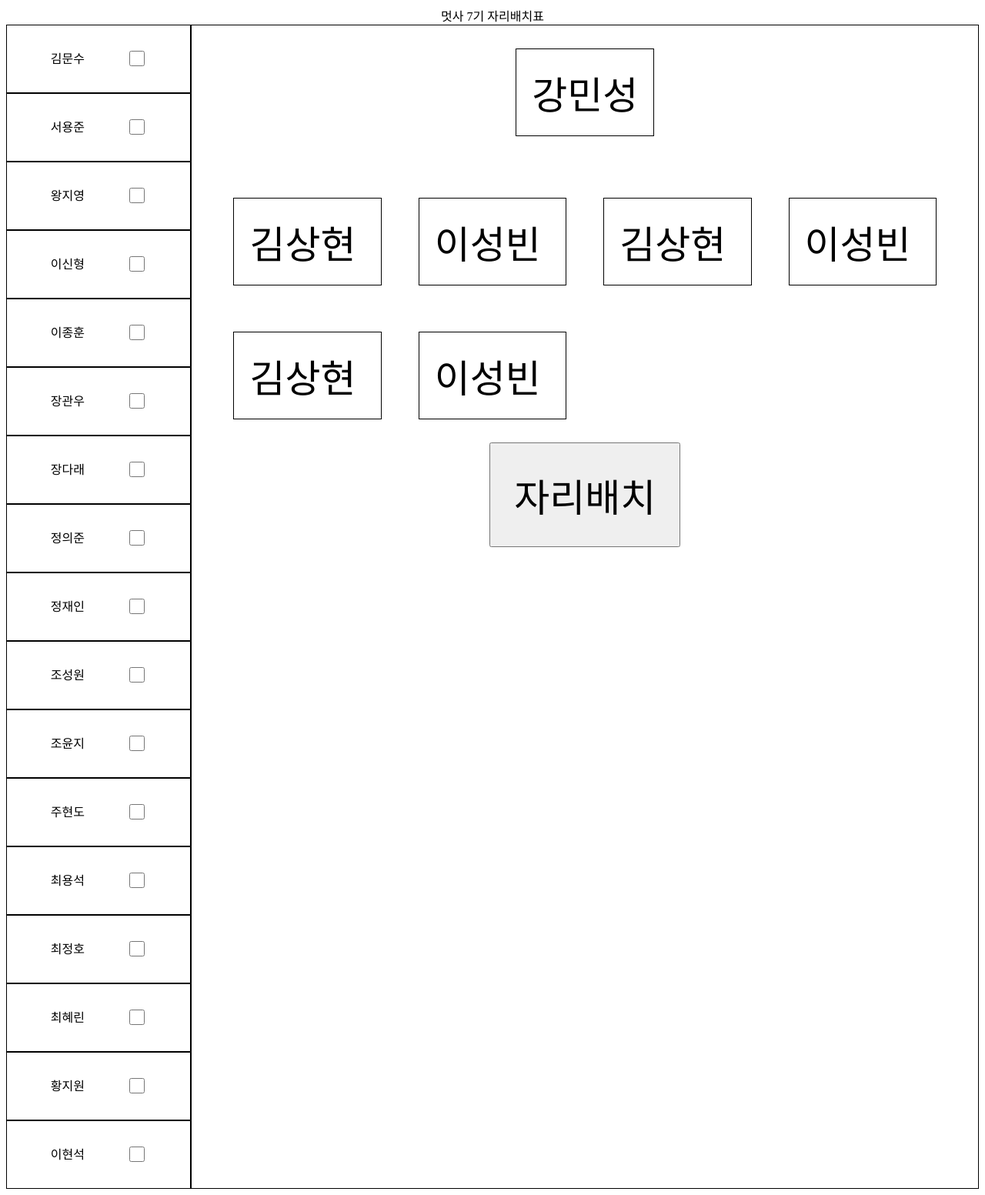
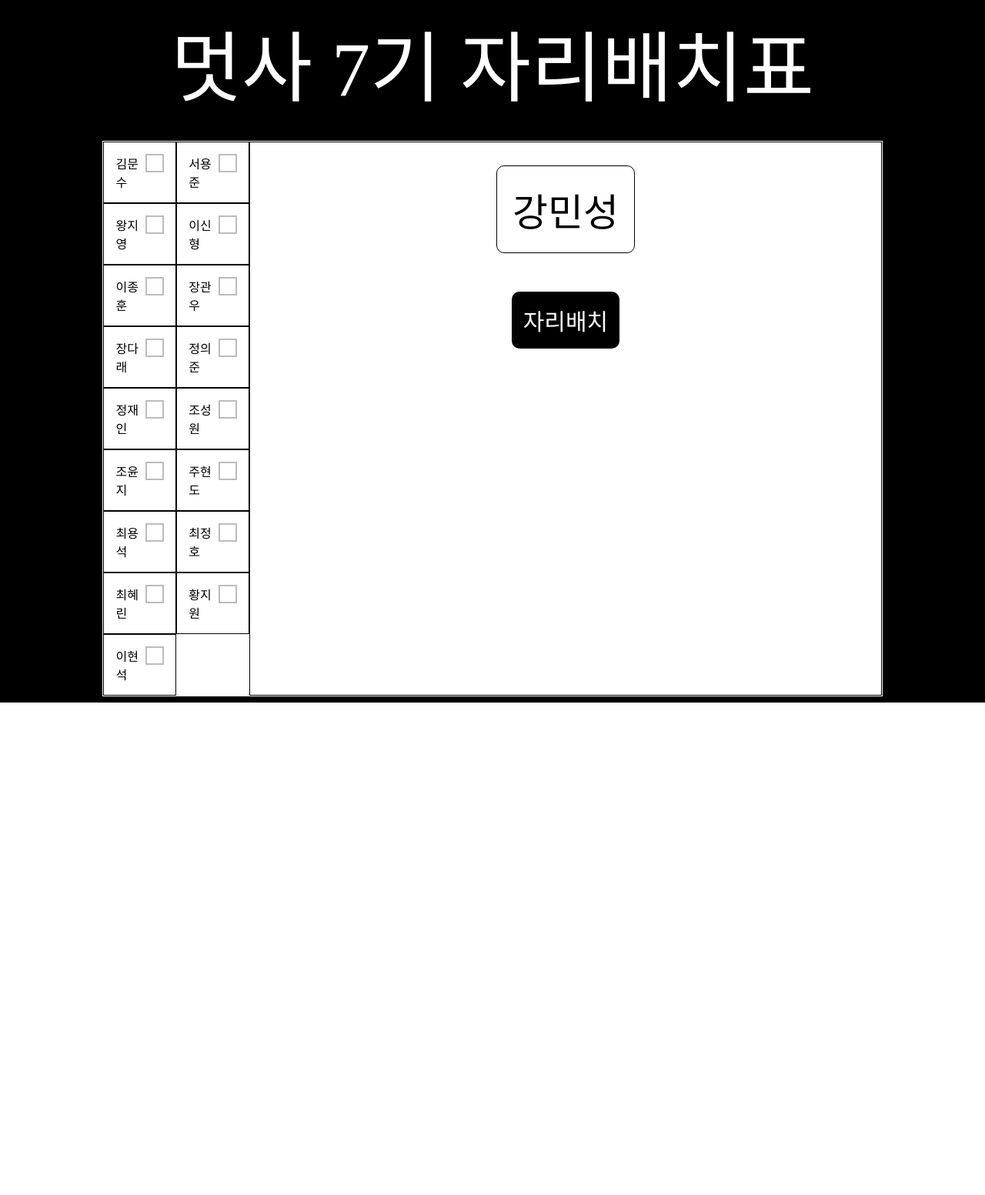
Before and after one commit to arkss/likelion_random_seat, a Django app: page /core/ in a window 1280 px wide. Shown: the whole page at 77% size. After the commit the page ends 913 px from the top, so only its background shows below. Run offline with Django 3.2, Linux system fonts and the light colour scheme; data comes from the database, SQL or seed files in the repository; both versions use the stored data as it was after the commit; some web fonts are replaced.

Commit message:
자리배치 프로그램 완성

```diff
--- a/seat/core/templates/core/main.html
+++ b/seat/core/templates/core/main.html
@@ -7,10 +7,25 @@
     <meta http-equiv="X-UA-Compatible" content="ie=edge">
     <title>Document</title>
     <style>
+        @font-face {
+            font-family: 'yg-jalnan';
+            src: url('https://cdn.jsdelivr.net/gh/projectnoonnu/noonfonts_four@1.2/JalnanOTF00.woff') format('woff');
+            font-weight: normal;
+            font-style: normal;
+        }
+
+        @font-face {
+            font-family: 'KimNamyun';
+            src: url('https://cdn.jsdelivr.net/gh/projectnoonnu/noonfonts_one@1.0/KimNamyun.woff') format('woff');
+            font-weight: normal;
+            font-style: normal;
+        }
+
         body {
             display: flex;
             justify-content: center;
             align-items: center;
+            background: black;
 
         }
 
@@ -19,13 +34,21 @@
         }
 
         .title {
+            font-family: 'yg-jalnan';
             text-align: center;
+            font-size: 100px;
+            margin-bottom: 30px;
+            color: white;
         }
 
         .content {
             display: flex;
-            width: 100%;
+            width: 80%;
+            margin: 0 auto;
             column-count: 2;
+            background: white;
+            border: 1px solid white;
+
         }
 
         .left_content {
@@ -38,16 +61,45 @@
             padding: 30px;
         }
 
+        .par_list {
+            border-collapse: collapse;
+            display: flex;
+            flex-wrap: wrap;
+        }
+
         .par {
             border: 1px solid black;
-            padding: 30px;
+            border-collapse: collapse;
+            padding: 15px;
             display: flex;
             justify-content: space-around;
+            width: 50%;
+            box-sizing: border-box;
+            font-family: 'KimNamyun';
+
         }
 
+        .par:hover {
+            background: #e2dddd;
+        }
+
+        .par_check_container {}
+
         .par_check {
+            display: none;
+        }
+
+        input[class="par_check"]+label {
+            position: relative;
+            display: inline-block;
             width: 20px;
             height: 20px;
+            border: 2px solid #bcbcbc;
+            cursor: pointer;
+        }
+
+        input[class="par_check"]:checked+label {
+            background-color: #666666;
         }
 
         .teacher_seat_container {
@@ -55,6 +107,12 @@
             justify-content: center;
             margin-bottom: 50px;
 
+        }
+
+        .seat {
+            border-radius: 10px;
+            text-align: center;
+            font-family: 'KimNamyun';
         }
 
         .teacher_seat {
@@ -86,9 +144,19 @@
         }
 
         .random_btn {
+            font-size: 30px;
 
-            padding: 30px;
-            font-size: 50px;
+            background-color: black;
+            border: none;
+            color: white;
+            padding: 15px;
+            text-align: center;
+            text-decoration: none;
+            display: inline-block;
+            cursor: pointer;
+            border-radius: 10px;
+            font-family: 'KimNamyun';
+
         }
     </style>
 </head>
@@ -108,40 +176,29 @@
                                 {{lion.name}}
                             </div>
                             <div class="par_check_container">
-                                <input class="par_check" name="{{lion.name}}" type="checkbox">
+                                <input class="par_check" id="{{lion.id}}" name="{{lion.name}}" type="checkbox">
+                                <label for="{{lion.id}}"></label>
                             </div>
 
                         </div>
 
                         {% endfor %}
+
+
                     </div>
                 </div>
                 <div class="right_content">
                     <div class="teacher_seat_container">
-                        <div class="teacher_seat">
+                        <div class="teacher_seat seat">
                             강민성
                         </div>
-
                     </div>
                     <div class="student_seat_container">
-                        <div class="student_seat">
-                            김상현
+                        {% for par_lion in par_lions %}
+                        <div class="student_seat seat">
+                            {{par_lion.name}}
                         </div>
-                        <div class="student_seat">
-                            이성빈
-                        </div>
-                        <div class="student_seat">
-                            김상현
-                        </div>
-                        <div class="student_seat">
-                            이성빈
-                        </div>
-                        <div class="student_seat">
-                            김상현
-                        </div>
-                        <div class="student_seat">
-                            이성빈
-                        </div>
+                        {% endfor %}
                     </div>
                     <div class="random_btn_container">
                         <input class="random_btn" type="submit" value="자리배치">
--- a/seat/core/views.py
+++ b/seat/core/views.py
@@ -1,16 +1,16 @@
 from django.shortcuts import render, redirect
 from .models import Babylion
-import random
 
 def main(request):
     lions = Babylion.objects.all()
+    par_lions=Babylion.objects.filter(part=True).order_by('?')
+
     context = {
         'lions':lions,
+        'par_lions':par_lions,
     }
 
     return render(request, 'core/main.html', context)
-
-
 
 def random(request):
     lions = Babylion.objects.all()
@@ -24,11 +24,4 @@
             else:
                 lion.part = False
                 lion.save()
-
-        par_lion=Babylion.objects.filter(part="True").order_by('?')
-        print(par_lion)
-
-        # for i in par_lion:
-        #     print(i,"@@")
-
     return redirect('main')
```
Also changed, not shown: seat/db.sqlite3, 1 other file.
